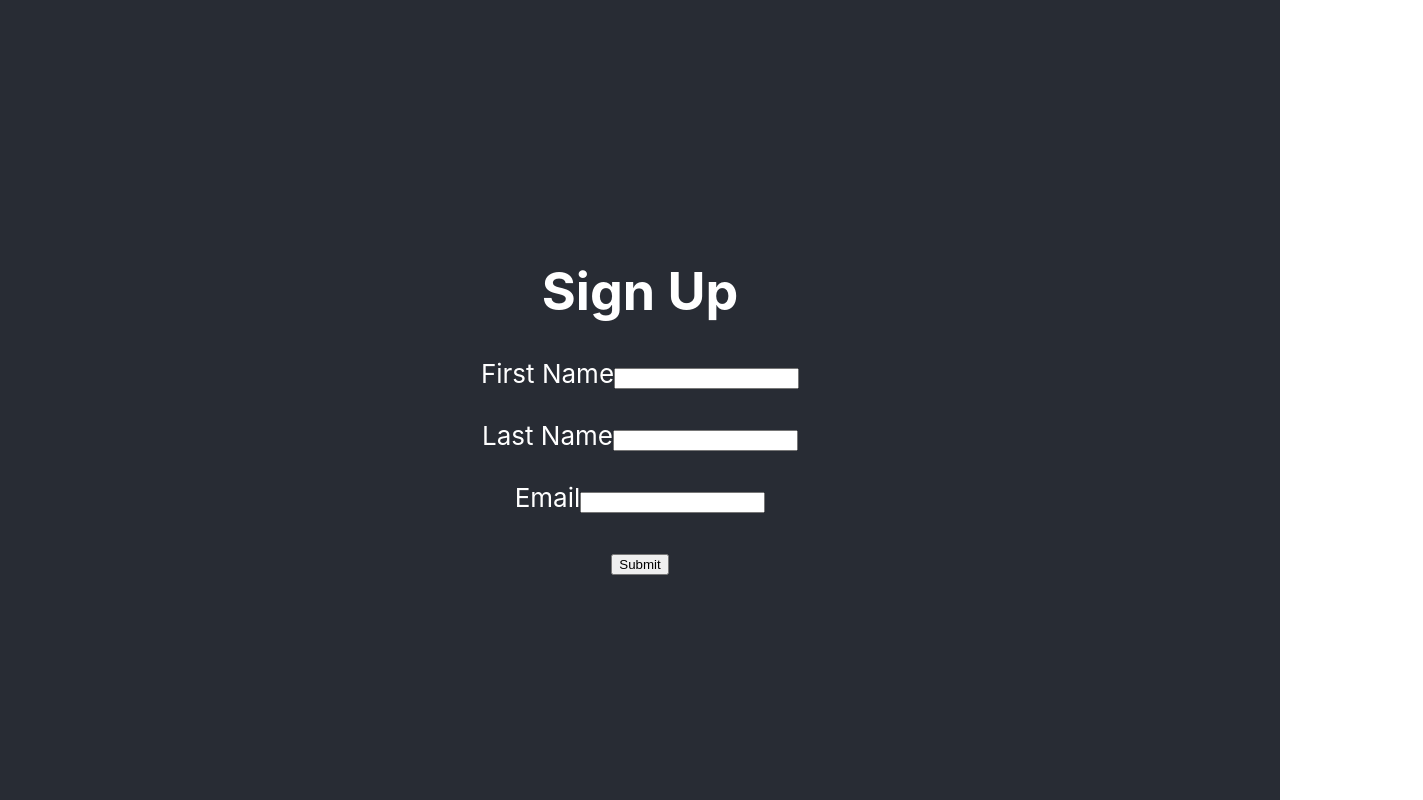
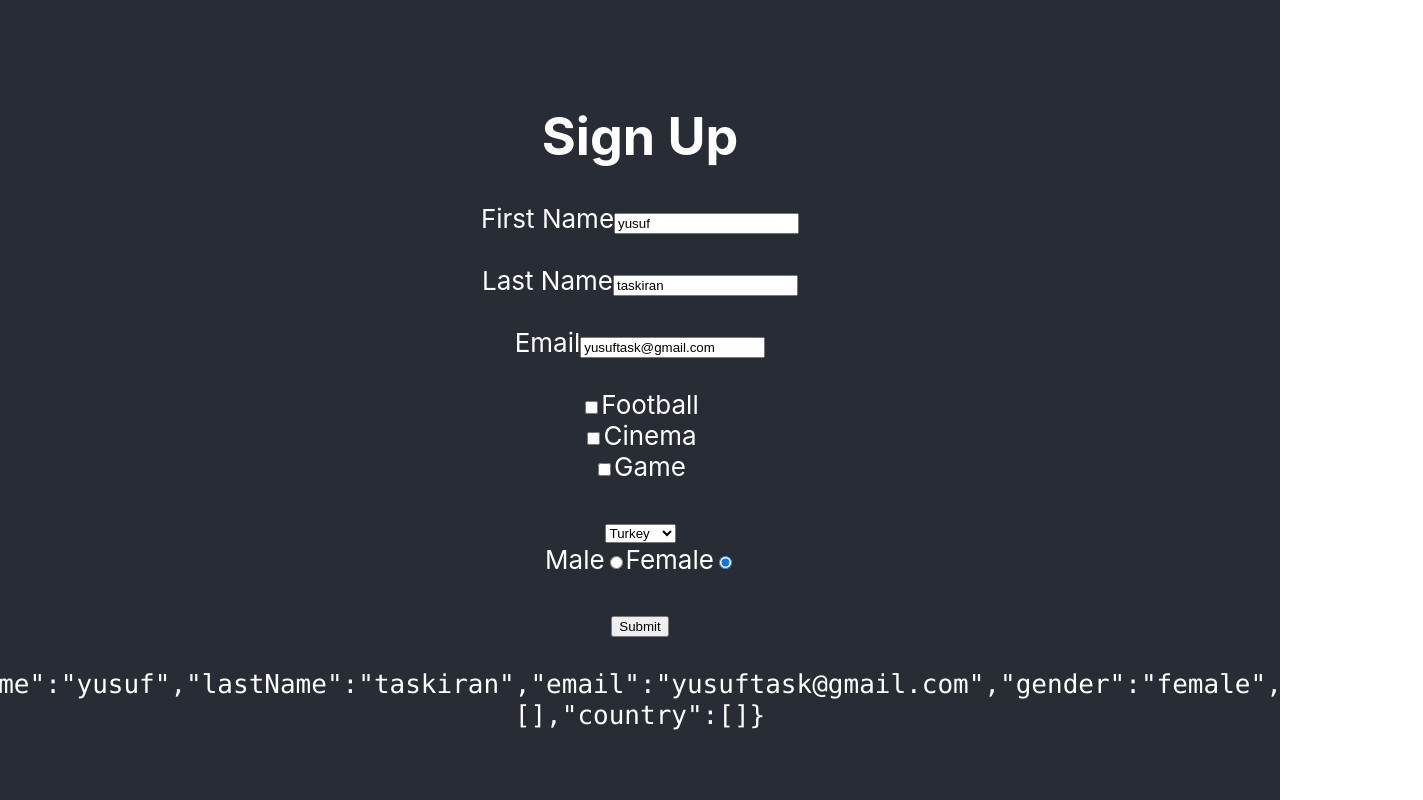
Before and after one commit to yusuftask08/React-Formik, a React (Create React App) app: page / in a window 1280 px wide. Shown: the whole page, 1423 px wide, since content can reach past the window. Built offline with nearby package versions, Linux system fonts and the light colour scheme.

Commit message:
Radio / Checkbox / Dropdown

```diff
--- a/src/App.js
+++ b/src/App.js
@@ -9,32 +9,69 @@
         <h1>Sign Up</h1>
         <Formik
           initialValues={{
-            firstName: '',
-            lastName: '',
-            email: '',
+            firstName: 'yusuf',
+            lastName: 'taskiran',
+            email: 'yusuftask@gmail.com',
+            gender: 'female',
+            Hobies: [],
+            country: []
           }}
           onSubmit={(values) => {
             console.log(JSON.stringify(values, null, 2));
           }}
         >
           {
-            ({ handleSubmit, handleChange }) =>
+            ({ handleSubmit, handleChange, values }) =>
               <form onSubmit={handleSubmit}>
                 <label htmlFor="firstName">First Name</label>
-                <input name="firstName" onChange={handleChange} />
+                <input name="firstName" value={values.firstName} onChange={handleChange} />
                 <br />
                 <br />
                 <label htmlFor="lastName">Last Name</label>
-                <input name="lastName" onChange={handleChange} />
+                <input name="lastName" value={values.lastName} onChange={handleChange} />
                 <br />
                 <br />
                 <label htmlFor="email">Email</label>
                 <input
                   name="email"
                   type="email" onChange={handleChange}
+                  value={values.email}
                 />
                 <br /><br />
+                <div>
+                  <input type="checkbox" name="Hobies" value="Football" onChange={handleChange} />
+                  Football
+                </div>
+                <div>
+                  <input type="checkbox" name="Hobies" value="Cinema" onChange={handleChange} />
+                  Cinema
+                </div>
+                <div>
+                  <input type="checkbox" name="Hobies" value="Game" onChange={handleChange} />
+                  Game
+                </div>
+                <br />
+
+                <select value={values.country} name='country' onChange={handleChange}>
+                  <option value="turkey">Turkey</option>
+                  <option value="en">England</option>
+                  <option value="us">Amerika</option>
+                </select>
+                <br />
+
+                <span>Male</span>
+                <input type="radio" checked={values.gender === 'male'} name='gender' value='male' onChange={handleChange} />
+
+                <span>Female</span>
+                <input type="radio" checked={values.gender === 'female'} name='gender' value='female' onChange={handleChange} />
+
+                <br /><br />
                 <button type="submit">Submit</button>
+                <br /><br />
+                <code>{JSON.stringify(values)}</code>
+
+
+
               </form>
           }
         </Formik>
```
